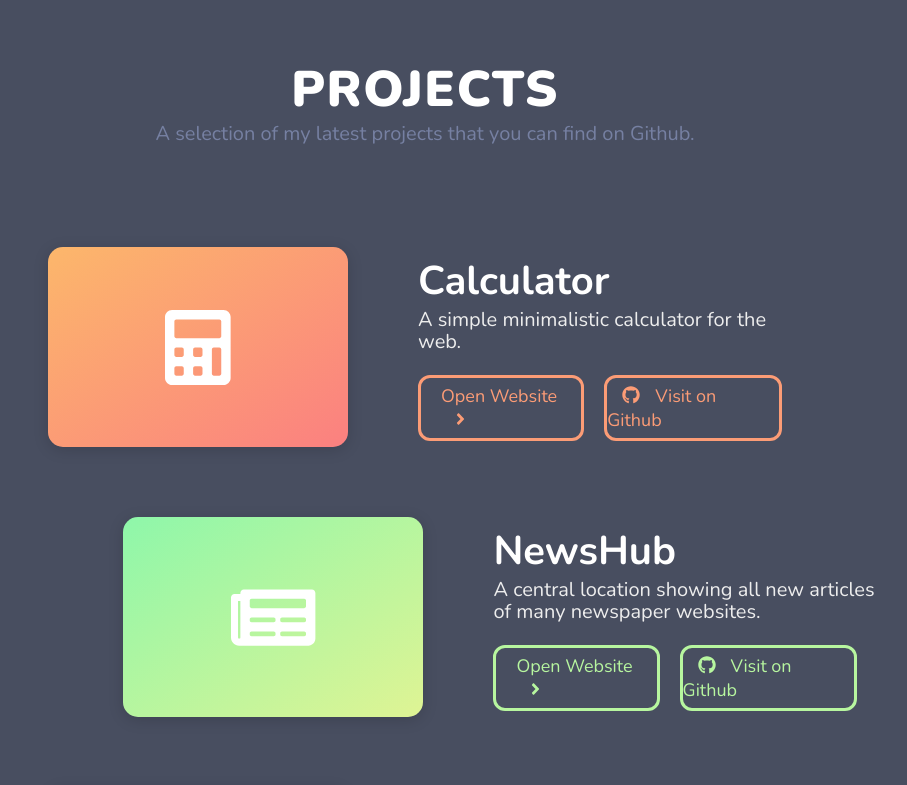
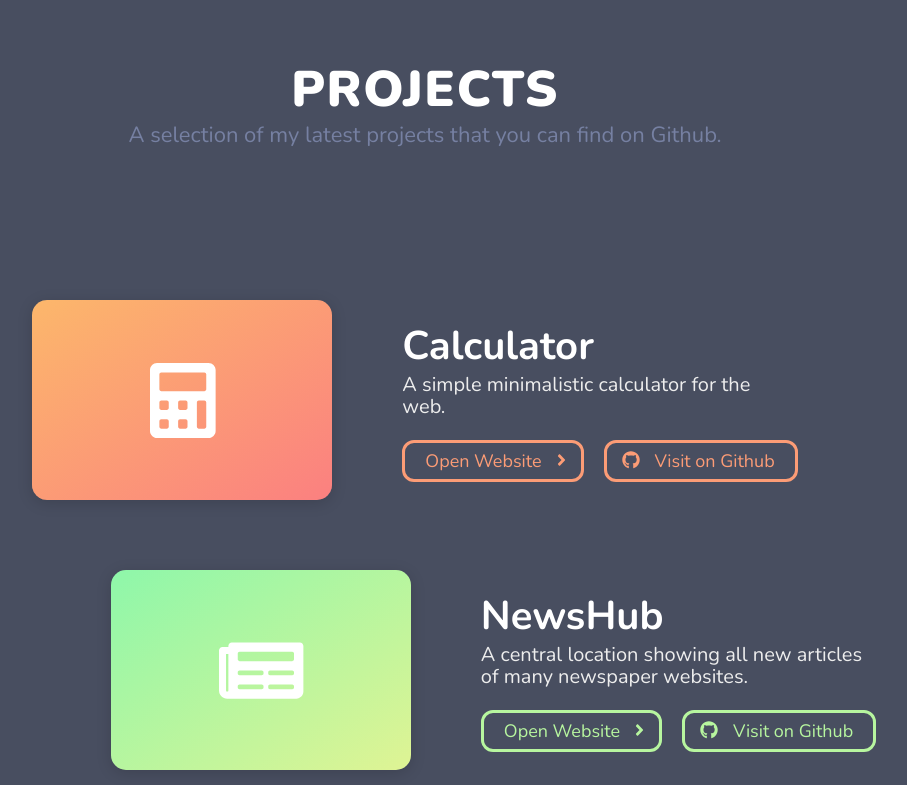
Before and after one commit to TwentyFiveSoftware/twentyfive.dev, a React (Create React App) app: page / in a window 1280 px wide. Shown: the part 820-1605 px from the top of the page, without its empty margins (215-1122 px from the left). Built offline with nearby package versions, Linux system fonts and the light colour scheme.

Commit message:
Small layout improvements.

```diff
--- a/src/style/style.css
+++ b/src/style/style.css
@@ -94,10 +94,10 @@ body {
   text-align: center;
   font-weight: 500;
   color: #7680A2;
-  font-size: 2rem;
+  font-size: 2.2rem;
 }
 .projects-zone__list {
-  padding: 10rem 0;
+  padding: 15rem 0 5rem 0;
 }
 
 .project {
@@ -122,7 +122,6 @@ body {
   display: flex;
   flex-direction: column;
   align-self: center;
-  max-width: 30vw;
 }
 .project__name {
   color: #ffffff;
@@ -134,6 +133,7 @@ body {
   font-size: 2rem;
   line-height: 1.1;
   padding: 0.15rem 0;
+  max-width: 30vw;
 }
 .project__buttons {
   padding-top: 2rem;
--- a/src/style/style.scss
+++ b/src/style/style.scss
@@ -102,11 +102,11 @@ body {
         text-align: center;
         font-weight: 500;
         color: #7680A2;
-        font-size: 2rem;
+        font-size: 2.2rem;
     }
 
     &__list {
-        padding: 10rem 0;
+        padding: 15rem 0 5rem 0;
     }
 }
 
@@ -135,7 +135,6 @@ body {
         display: flex;
         flex-direction: column;
         align-self: center;
-        max-width: 30vw;
     }
 
     &__name {
@@ -149,6 +148,7 @@ body {
         font-size: 2rem;
         line-height: 1.1;
         padding: 0.15rem 0;
+        max-width: 30vw;
     }
 
     &__buttons {
```
Also changed, not shown: 1 other file (tests, documents, lock files or other folders).
